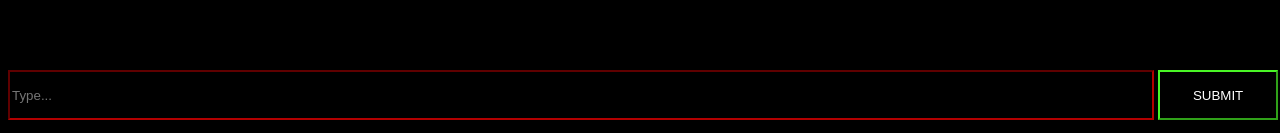
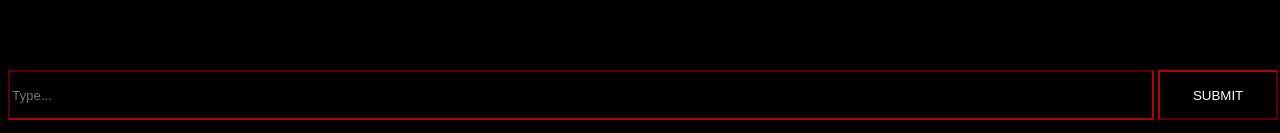
Before and after one commit to Nerpx/AI, a plain HTML site: page index.html in a window 1280 px wide. Shown: the part 664-797 px from the top of the page. Drawn offline with Linux system fonts and the light colour scheme.

Commit message:
Update main.css

```diff
--- a/css/main.css
+++ b/css/main.css
@@ -33,7 +33,7 @@ height: 50px;
 }
 
 button {
-border-color: #4AF626;
+border-color: #b30000;
 background-color: black;
 color: white;
 height: 50px;
```
